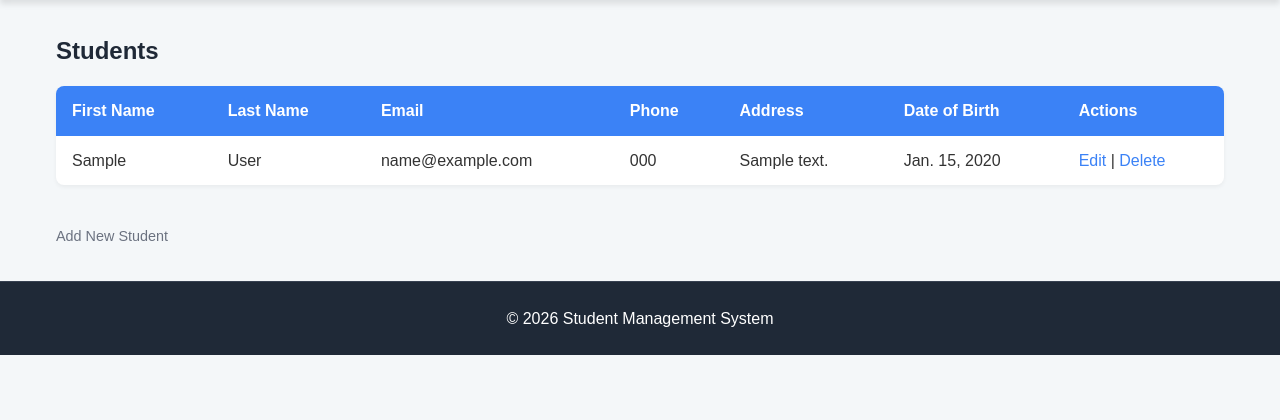
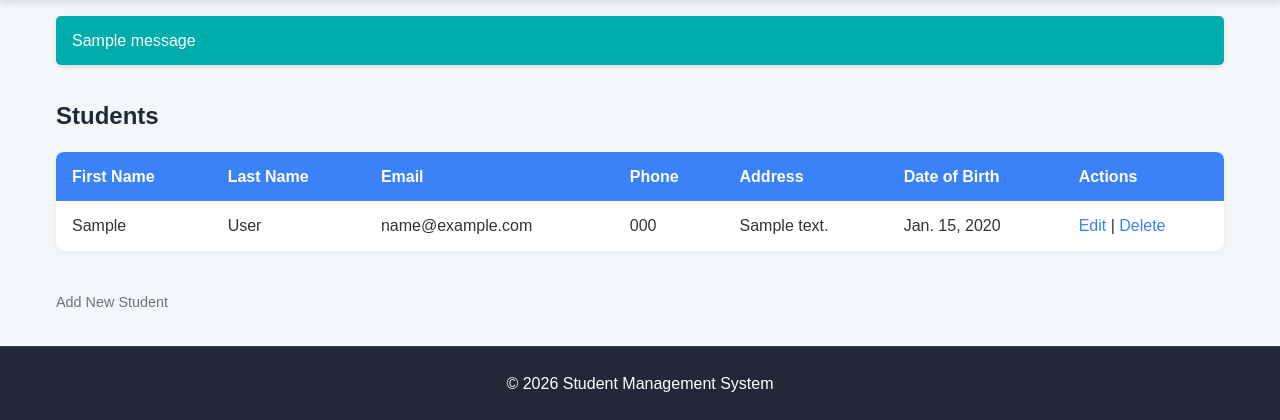
Before and after one commit to maryam-arif-dev/student-management-django, a Django app: page /students/ in a window 1280 px wide. Shown: the part 80-500 px from the top of the page. Run offline with Django 5.2, Linux system fonts and the light colour scheme; tables that the repository leaves empty hold one stand-in row (values such as "Sample post"); one stand-in notice (Sample message) is shown.

Commit message:
Add success and error messages for student actions
- Integrated Django messages framework to provide user feedback.
- Added messages for add, edit, and delete student actions in views.
- Updated base.html to display messages dynamically.
- Styled messages with distinct colors for success, error, warning, and info.
- Improves user experience by showing real-time feedback for operations.

```diff
--- a/student_management/static/styles/style.css
+++ b/student_management/static/styles/style.css
@@ -206,3 +206,31 @@ h2 {
     color: #6b7280;
   }
 }
+/* Messages */
+.messages {
+  max-width: 1200px;
+  margin: 1rem auto;
+  padding: 0 1rem;
+}
+
+.message {
+  padding: 0.75rem 1rem;
+  margin-bottom: 1rem;
+  border-radius: 5px;
+  color: #fff;
+  font-weight: 500;
+  box-shadow: 0 2px 4px rgba(0, 0, 0, 0.1);
+}
+
+.message.success {
+  background-color: #00adad;
+}
+.message.error {
+  background-color: #ec4c4c;
+}
+.message.warning {
+  background-color: #f59e0b;
+}
+.message.info {
+  background-color: #3b82f6;
+}
--- a/student_management/students/views.py
+++ b/student_management/students/views.py
@@ -1,6 +1,7 @@
 from django.shortcuts import render, redirect, get_object_or_404
 from .models import Student
 from .forms import StudentForm
+from django.contrib import messages
 
 def student_list(request):
     students = Student.objects.all()
@@ -12,7 +13,10 @@ def add_student(request):
         form = StudentForm(request.POST)
         if form.is_valid():
             form.save()
+            messages.success(request, "Student added successfully!")
             return redirect('students:list')
+        else:
+            messages.error(request, 'Failed to add student. Please check the form.')
     else:
         form = StudentForm()
 
@@ -26,6 +30,7 @@ def edit_student(request, id):
         form = StudentForm(request.POST, instance=student)
         if form.is_valid():
             form.save()
+            messages.success(request, "Student updated successfully!")
             return redirect('students:list')
     else:
         form = StudentForm(instance=student)
@@ -39,6 +44,7 @@ def delete_student(request, id):
 
     if request.method == "POST":
         student.delete()
+        messages.success(request, "Student deleted successfully!")
         return redirect("students:list")
 
     return render(request, "students/delete_student.html", {"student": student})
--- a/student_management/templates/base.html
+++ b/student_management/templates/base.html
@@ -39,6 +39,13 @@
         </nav>
       </div>
     </header>
+    {% if messages %}
+    <div class="messages">
+      {% for message in messages %}
+      <div class="message {{ message.tags }}">{{ message }}</div>
+      {% endfor %}
+    </div>
+    {% endif %}
 
     <div class="container">
       {% block content %}
```
Also changed, not shown: student_management/student_management/settings.py (+9 -0 lines).
